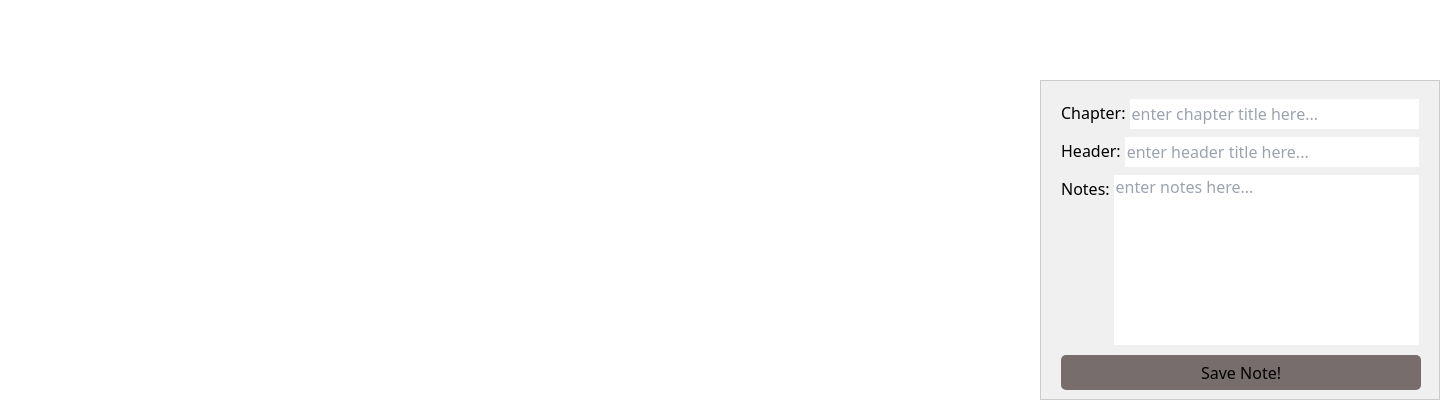
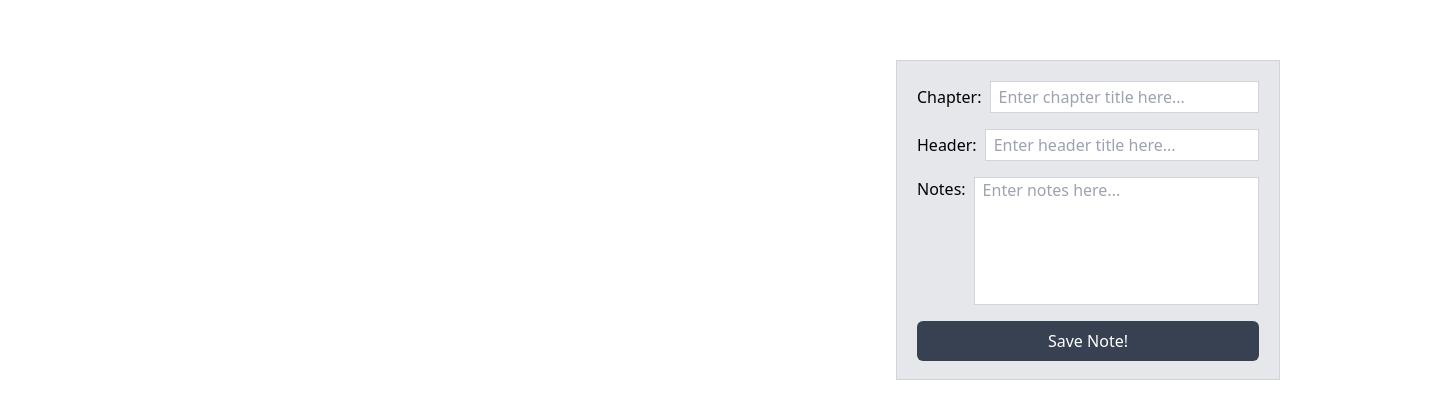
Before and after one commit to Fran-Cilia/CS-422, a React (Vite) app in the folder client/: page / in a window 1280 px wide. Shown: the part 420-820 px from the top of the page, 1440 px wide, since content can reach past the window. Built offline with nearby package versions, Linux system fonts and the light colour scheme.

Commit message:
Updated basic note taking component using tailwindcss

```diff
--- a/client/src/App.tsx
+++ b/client/src/App.tsx
@@ -2,15 +2,19 @@ import React, { useRef } from 'react';
 import "./App.css";
 
 function App() {
+  //References for the text input fields
   const chapterRef = useRef<HTMLInputElement>(null);
   const headerRef = useRef<HTMLInputElement>(null);
   const notesRef = useRef<HTMLTextAreaElement>(null);
 
   const handleSaveClick = () => {
+
+    // Checks if the reference is null, if so then blank, if not then assigns the value in the input field
     const chapterValue = chapterRef.current?.value || '';
     const headerValue = headerRef.current?.value || '';
     const notesValue = notesRef.current?.value || '';
 
+    // Prints to log for testing
     console.log('Saving to database...');
     console.log('Chapter:', chapterValue);
     console.log('Header:', headerValue);
@@ -18,7 +22,8 @@ function App() {
 
     // TODO: Make a function that saves this information in the DB
 
-    // Clear input fields after saving
+
+    // Clear text input fields after saving
     if (chapterRef.current) chapterRef.current.value = '';
     if (headerRef.current) headerRef.current.value = '';
     if (notesRef.current) notesRef.current.value = '';
@@ -27,25 +32,46 @@ function App() {
   }
 
   return (
-    <div className="notes-menu">
-      <div className = "chapter-section">
-        <h1>Chapter:</h1>
-        <input type="text" className= "chapter-input" placeholder = "enter chapter title here..." ref = {chapterRef}/>
+    // This is all the notes menu
+    <div className="fixed bottom-0 right-0 bg-gray-200 w-96 h-80 p-5 border border-gray-300 flex flex-col">
+      <div className="flex items-center mb-4">
+        <h1 className="mr-2">Chapter:</h1>
+        <input
+          type="text"
+          className="w-80 h-8 px-2 border border-gray-300"
+          placeholder="Enter chapter title here..."
+          ref={chapterRef}
+        />
       </div>
-      <div className = "header-section">
-        <h1>Header:</h1>
-        <input type="text" className= "header-input" placeholder = "enter header title here..." ref = {headerRef}/>
+      <div className="flex items-center mb-4">
+        <h1 className="mr-2">Header:</h1>
+        <input
+          type="text"
+          className="w-80 h-8 px-2 border border-gray-300"
+          placeholder="Enter header title here..."
+          ref={headerRef}
+        />
       </div>
-      <div className = "notes-section">
-        <h1>Notes:</h1>
-        <textarea className = "notes-textarea" placeholder = "enter notes here..." ref = {notesRef}/>
+      <div className="flex mb-4">
+        <h1 className="mr-2">Notes:</h1>
+        <textarea
+          className="w-80 h-32 px-2 border border-gray-300 resize-none"
+          placeholder="Enter notes here..."
+          ref={notesRef}
+        />
       </div>
-      <div className = "save-section">
-        <button type = "button" className = "save-button" onClick={() => handleSaveClick()}>
+      <div className="text-center">
+        <button
+          type="button"
+          className="w-full h-10 bg-gray-700 text-white rounded-md hover:bg-gray-800"
+          onClick={() => handleSaveClick()}
+        >
           Save Note!
         </button>
       </div>
     </div>
+
+
   );
 }
 
```
